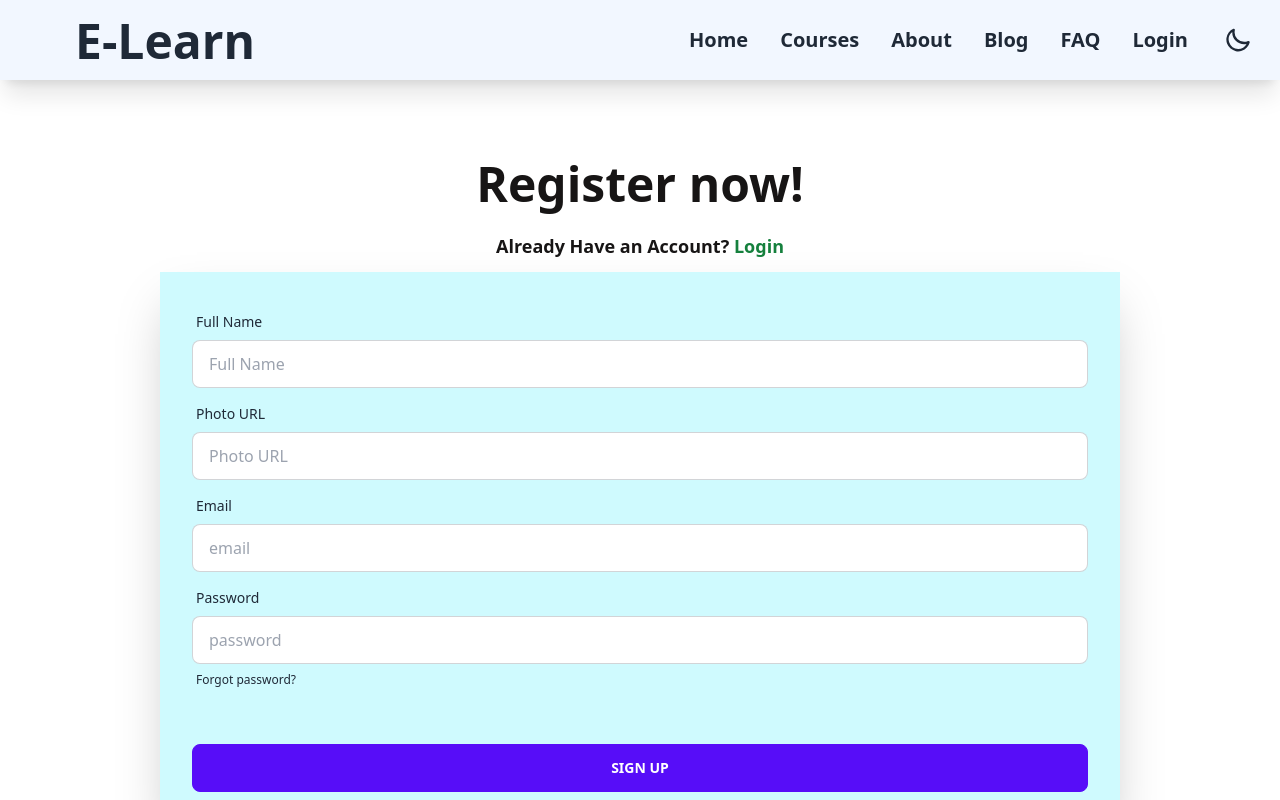
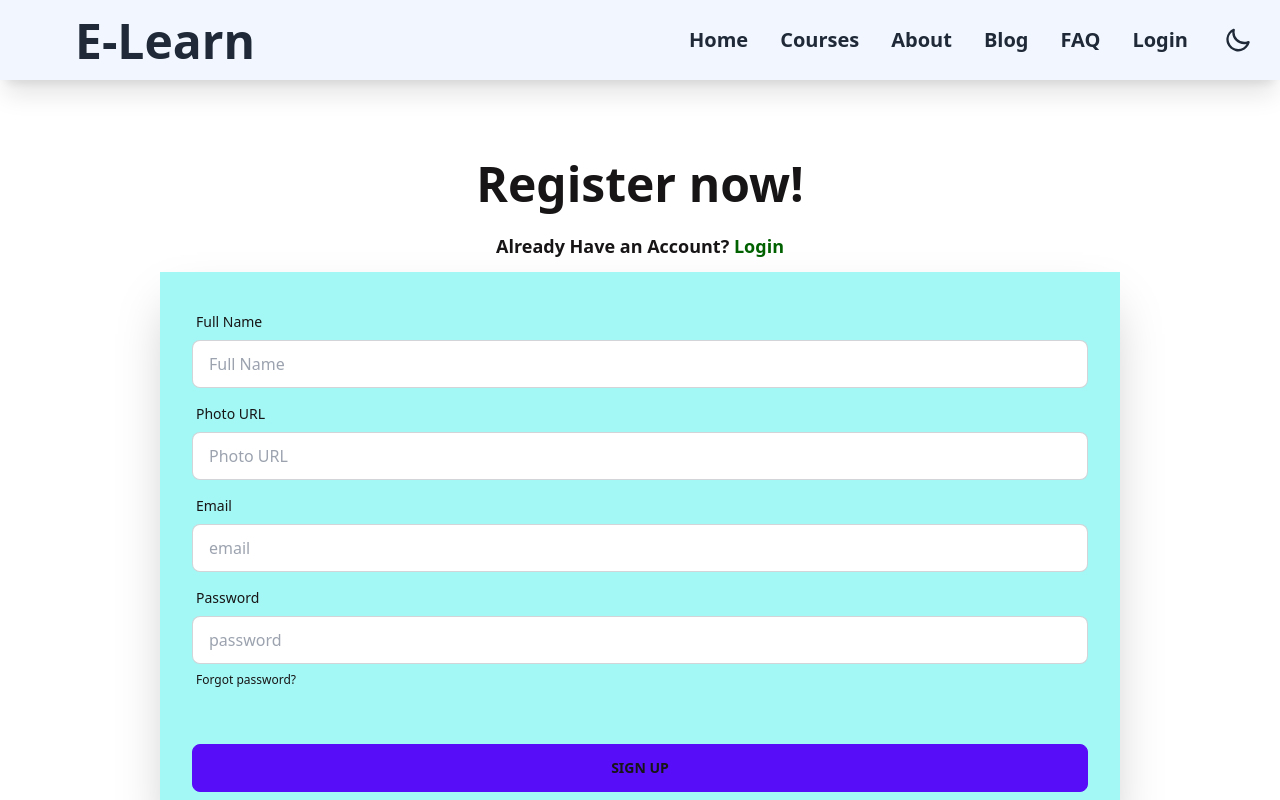
Before and after one commit to Atik2788/E-learning10, a React (Create React App) app: page /register in a window 1280 px wide. Shown: the top 800 px of the page. Built offline with nearby package versions, Linux system fonts and the light colour scheme; no server answers.

Commit message:
after doing dark mode in register and blog page

```diff
--- a/src/components/Blog/Blog.js
+++ b/src/components/Blog/Blog.js
@@ -7,7 +7,7 @@ const Blog = () => {
 
         <div>
         <div className="w-10/12 mx-auto mt-20">
-        <div className=" lg:flex bg-base-100 shadow-2xl p-0 lg:pl-10">
+        <div className=" lg:flex bg-base-100 shadow-2xl p-0 lg:pl-10 rounded-lg">
             <div className="w-2/5 mx-auto">
                 <figure>
                     <img src="https://media.tenor.com/g6ZKqhZUoQ8AAAAM/boy-cute.gif" alt="Album" />
@@ -15,8 +15,8 @@ const Blog = () => {
             </div>
 
           <div className="card-body">
-            <h2 className="card-title text-3xl font-bold">Have your any question??</h2>
-            <p className="text-2xl font-bold text-center mt-5">Just ask!</p>
+            <h2 className="card-title text-3xl font-bold darkWithText">Have your any question??</h2>
+            <p className="text-2xl font-bold text-center mt-5 darkWithText">Just ask!</p>
           </div>
 
         </div>
--- a/src/components/Sheared/Register/Register.js
+++ b/src/components/Sheared/Register/Register.js
@@ -64,18 +64,18 @@ const Register = () => {
               Already Have an Account?
               <span>
                 {" "}
-                <Link to="/login" className="text-green-700">
+                <Link to="/login" className="color-text">
                   Login
                 </Link>
               </span>
             </p>
           </div>
 
-          <div className=" flex-shrink-0 w-full shadow-2xl bg-cyan-100">
+          <div className=" flex-shrink-0 w-full shadow-2xl form-bg">
             <div className="card-body">
               <div className="form-control">
                 <label className="label">
-                  <span className="label-text">Full Name</span>
+                  <span className="label-text whiteColor">Full Name</span>
                 </label>
                 <input
                   type="text"
@@ -87,7 +87,7 @@ const Register = () => {
 
               <div className="form-control">
                 <label className="label">
-                  <span className="label-text">Photo URL</span>
+                  <span className="label-text whiteColor">Photo URL</span>
                 </label>
                 <input
                   type="text"
@@ -99,7 +99,7 @@ const Register = () => {
 
               <div className="form-control">
                 <label className="label">
-                  <span className="label-text">Email</span>
+                  <span className="label-text whiteColor">Email</span>
                 </label>
                 <input
                   type="text"
@@ -112,7 +112,7 @@ const Register = () => {
 
               <div className="form-control">
                 <label className="label">
-                  <span className="label-text">Password</span>
+                  <span className="label-text whiteColor">Password</span>
                 </label>
                 <input
                   type="password"
@@ -123,7 +123,7 @@ const Register = () => {
                   required
                 />
                 <label className="label">
-                  <Link href="#" className="label-text-alt link link-hover">
+                  <Link href="#" className="label-text-alt link link-hover whiteColor">
                     Forgot password?
                   </Link>
                 </label>
@@ -133,7 +133,7 @@ const Register = () => {
               </div>
 
               <div className="form-control mt-6">
-                <button type="submit" className="btn btn-primary">Sign Up</button>
+                <button type="submit" className="btn btn-primary whiteColor">Sign Up</button>
 
               </div>
             </div>
```
Also changed, not shown: 1 other file (tests, documents, lock files or other folders).
